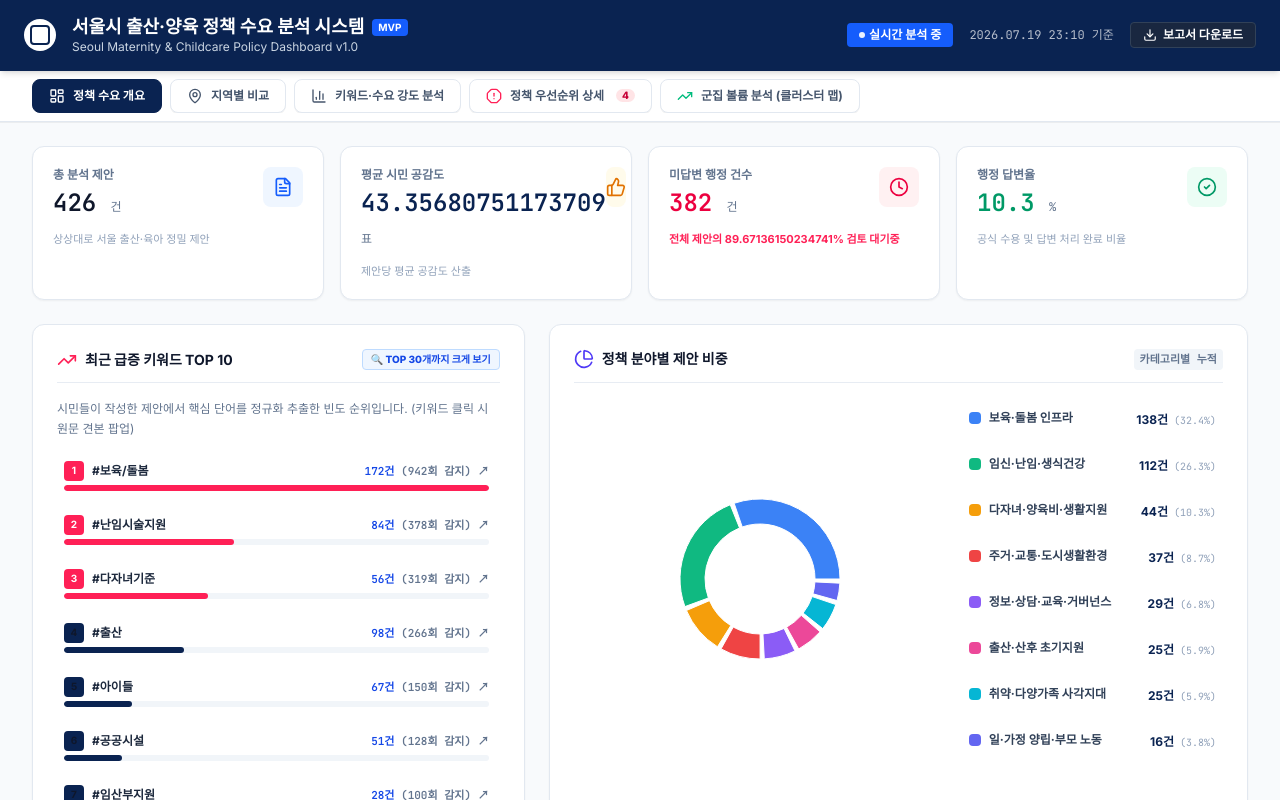
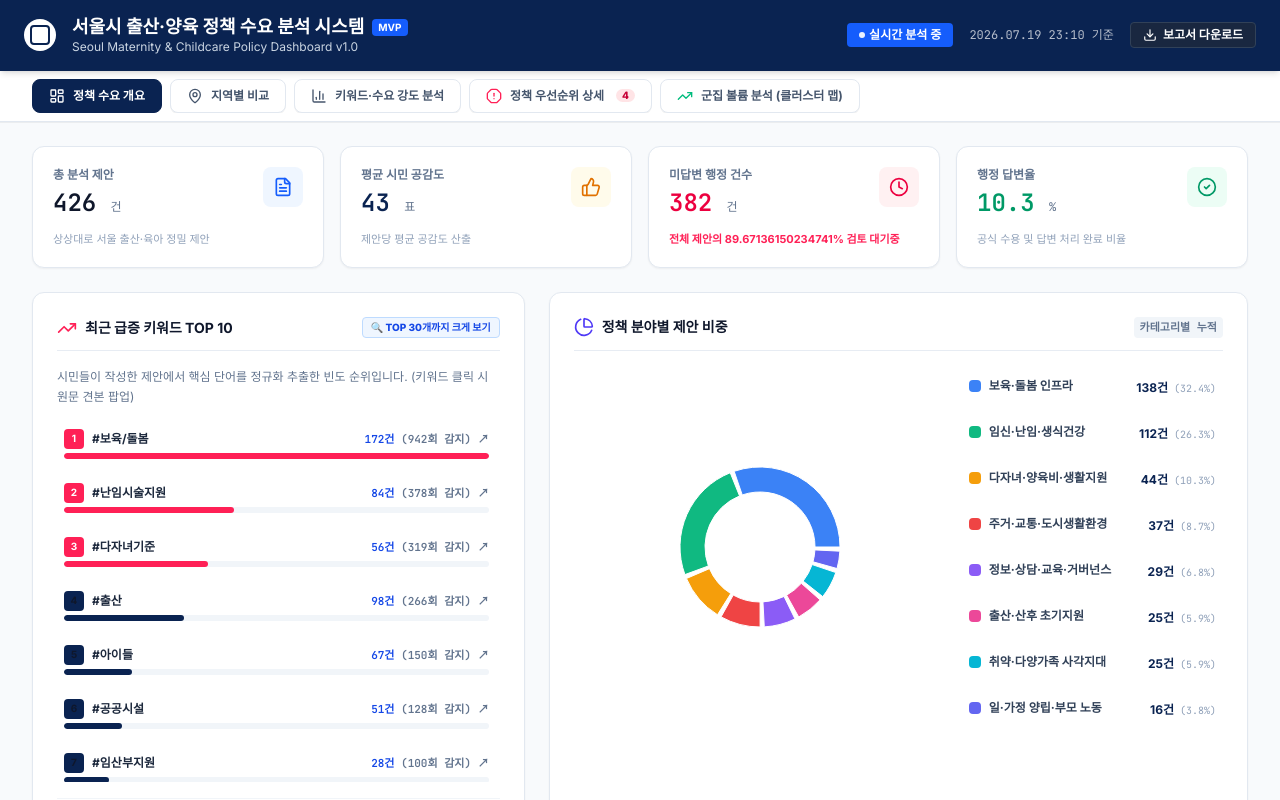
Before and after one commit to Elysia0215/UKKKK, a React (Vite) app in the folder frontend/: page / in a window 1280 px wide. Shown: the top 800 px of the page. Built offline with nearby package versions, Linux system fonts and the light colour scheme.

Commit message:
fix: 평균 시민 공감도 KPI 수치 소수점 제거 및 반올림 정수 표기(43표)

```diff
--- a/frontend/src/components/DashboardOverview.tsx
+++ b/frontend/src/components/DashboardOverview.tsx
@@ -94,7 +94,7 @@ export const DashboardOverview: React.FC<Props> = ({
           <div className="flex justify-between items-start mb-3">
             <div>
               <p className="text-xs text-slate-500 font-bold">평균 시민 공감도</p>
-              <h3 className="text-2xl font-black text-[#0A2351] mt-1 font-mono">{stats.avgVoteScore} <span className="text-xs font-normal text-slate-500">표</span></h3>
+              <h3 className="text-2xl font-black text-[#0A2351] mt-1 font-mono">{Math.round(proposals.reduce((acc, curr) => acc + curr.vote_score, 0) / (proposals.length || 1)).toLocaleString()} <span className="text-xs font-normal text-slate-500">표</span></h3>
             </div>
             <div className="w-10 h-10 bg-amber-50 text-amber-600 rounded-lg flex items-center justify-center font-bold">
               <ThumbsUp className="w-5 h-5" />
```
